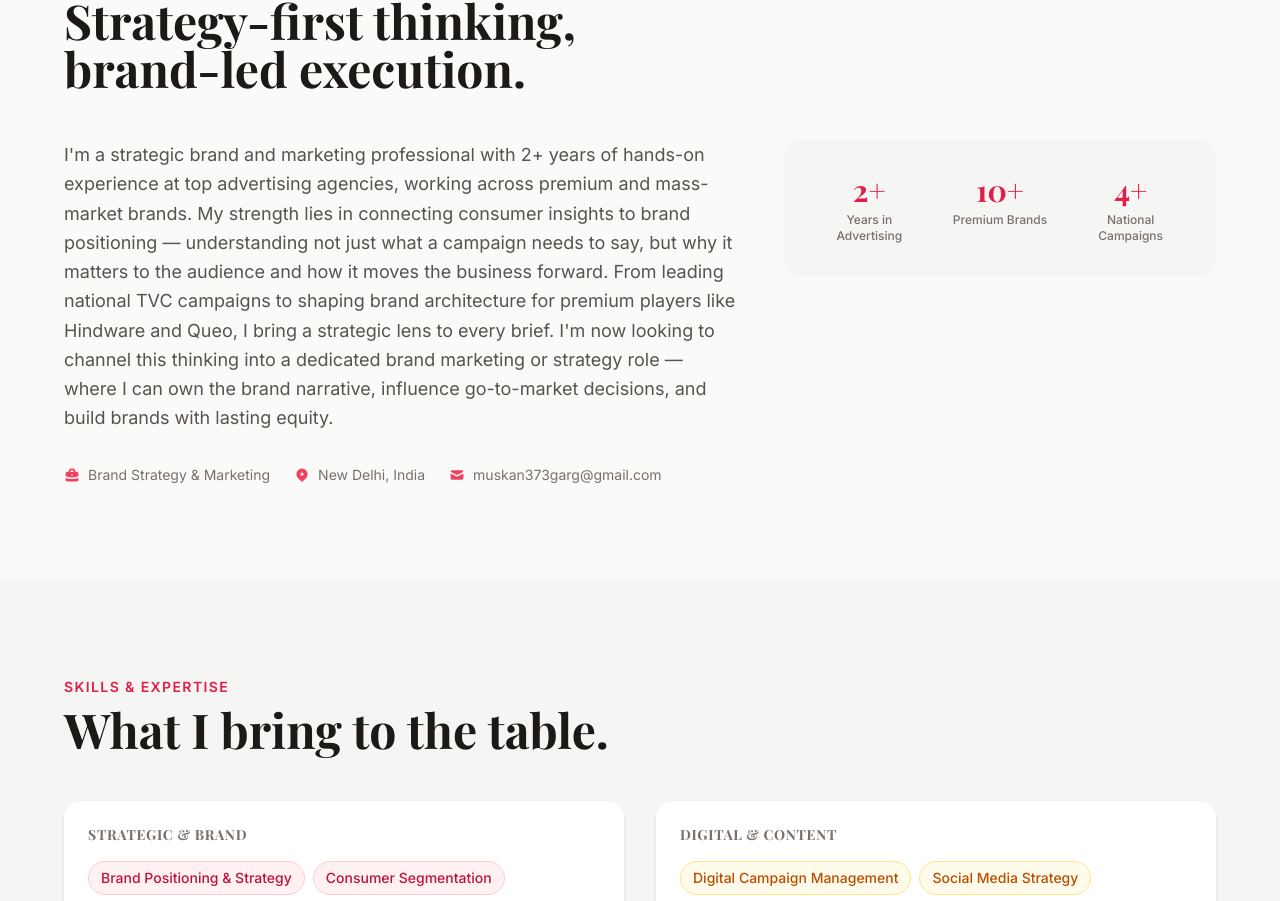
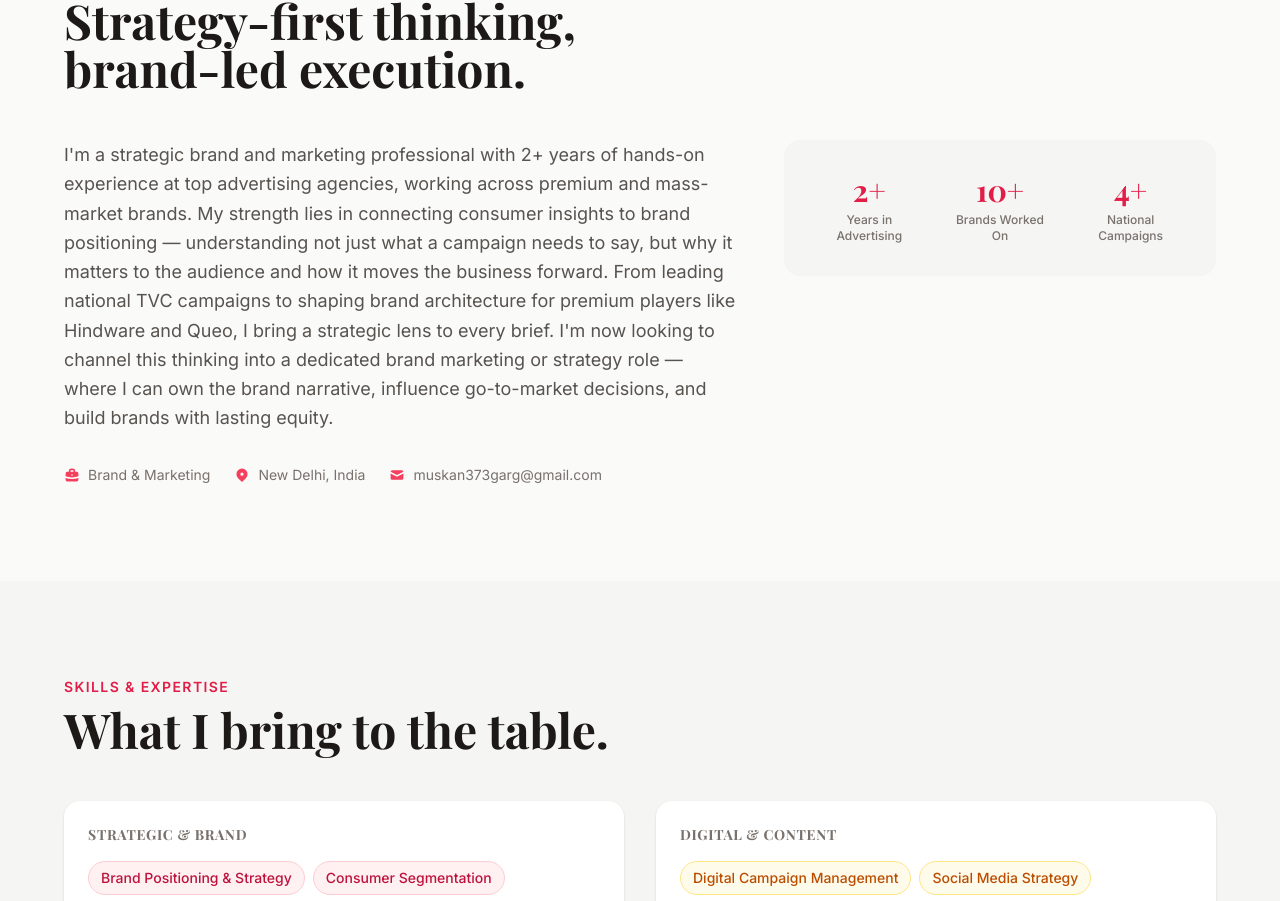
Before and after one commit to naman73/muskan-portfolio, a React (Vite) app: page / in a window 1280 px wide. Shown: the part 928-1829 px from the top of the page. Built offline with nearby package versions, Linux system fonts and the light colour scheme; a web font is replaced by a local one.

Commit message:
Refactor About component for animated stats and summary

```diff
--- a/src/components/About.jsx
+++ b/src/components/About.jsx
@@ -1,12 +1,39 @@
+import { useEffect, useRef, useState } from "react";
+import { useInView } from "framer-motion";
 import ScrollReveal from "./ScrollReveal";
 import { summary, personalInfo } from "../data/content";
 import { HiBriefcase, HiLocationMarker, HiMail } from "react-icons/hi";
 
 const stats = [
-  { value: "2+", label: "Years in Advertising" },
-  { value: "10+", label: "Premium Brands" },
-  { value: "4+", label: "National Campaigns" },
+  { value: 2, suffix: "+", label: "Years in Advertising" },
+  { value: 10, suffix: "+", label: "Brands Worked On" },
+  { value: 4, suffix: "+", label: "National Campaigns" },
 ];
+
+function AnimatedNumber({ value, suffix = "" }) {
+  const ref = useRef(null);
+  const isInView = useInView(ref, { once: true });
+  const [count, setCount] = useState(0);
+
+  useEffect(() => {
+    if (!isInView) return;
+    let start = 0;
+    const duration = 1200;
+    const step = duration / value;
+    const timer = setInterval(() => {
+      start++;
+      setCount(start);
+      if (start >= value) clearInterval(timer);
+    }, step);
+    return () => clearInterval(timer);
+  }, [isInView, value]);
+
+  return (
+    <span ref={ref}>
+      {count}{suffix}
+    </span>
+  );
+}
 
 export default function About() {
   return (
@@ -24,13 +51,18 @@ export default function About() {
 
         <div className="grid gap-12 lg:grid-cols-5">
           <ScrollReveal className="lg:col-span-3" delay={0.1}>
-            <p className="text-lg leading-relaxed text-warm-600">
-              {summary}
-            </p>
+            <div className="space-y-4">
+              {summary.split("\n\n").map((para, i) => (
+                <p key={i} className="text-lg leading-relaxed text-warm-600">
+                  {para}
+                </p>
+              ))}
+            </div>
+
             <div className="mt-8 flex flex-wrap gap-6 text-sm text-warm-500">
               <span className="flex items-center gap-2">
                 <HiBriefcase className="h-4 w-4 text-primary-500" />
-                {personalInfo.title}
+                Brand & Marketing
               </span>
               <span className="flex items-center gap-2">
                 <HiLocationMarker className="h-4 w-4 text-primary-500" />
@@ -48,7 +80,7 @@ export default function About() {
               {stats.map((s) => (
                 <div key={s.label} className="text-center">
                   <p className="font-serif text-3xl font-bold text-primary-600">
-                    {s.value}
+                    <AnimatedNumber value={s.value} suffix={s.suffix} />
                   </p>
                   <p className="mt-1 text-xs font-medium text-warm-500">
                     {s.label}
```
